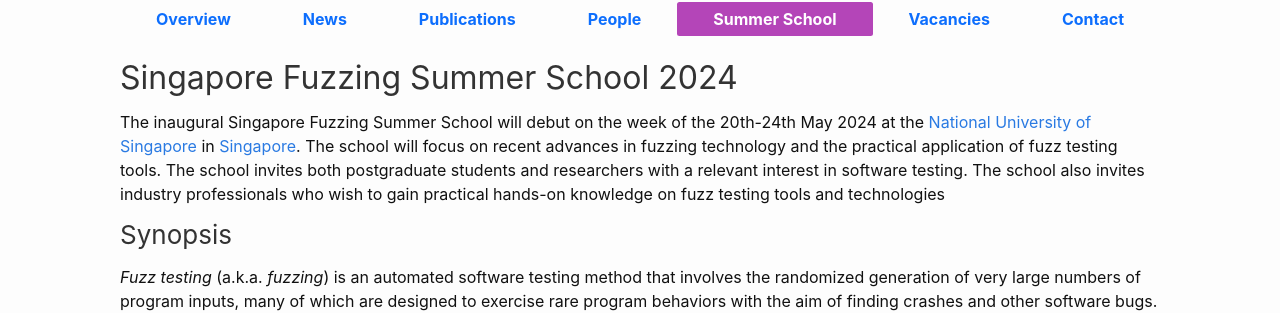
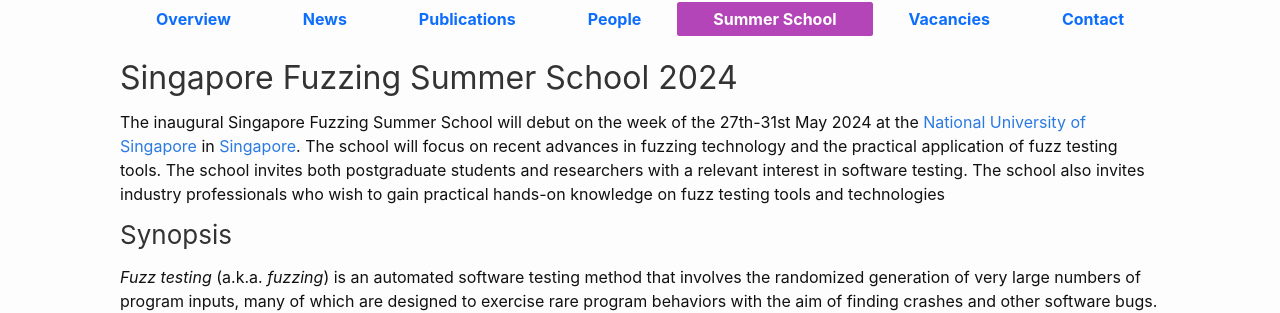
Before and after one commit to nus-tss/nus-tss.github.io, a Jekyll site: the page built from _pages/fuzzing_summerschool.md, in a window 1280 px wide. Shown: the part 226-539 px from the top of the page. Built offline with Jekyll 4.4.1, drawn with Linux system fonts in a browser that asks for light colours; nearby versions of some CDN libraries.

Commit message:
Correct summer school dates

```diff
--- a/_pages/fuzzing_summerschool.md
+++ b/_pages/fuzzing_summerschool.md
@@ -6,7 +6,7 @@ permalink: /fuzzing/summerschool/index.html
 
 ## Singapore Fuzzing Summer School 2024
 
-The inaugural Singapore Fuzzing Summer School will debut on the week of the 20th-24th May 2024 at the [National University of Singapore](https://nus.edu.sg/) in [Singapore](https://www.visitsingapore.com/en/).
+The inaugural Singapore Fuzzing Summer School will debut on the week of the 27th-31st May 2024 at the [National University of Singapore](https://nus.edu.sg/) in [Singapore](https://www.visitsingapore.com/en/).
 The school will focus on recent advances in fuzzing technology and the practical application of fuzz testing tools.
 The school invites both postgraduate students and researchers with a relevant interest in software testing.
 The school also invites industry professionals who wish to gain practical hands-on knowledge on fuzz testing tools and technologies
```
